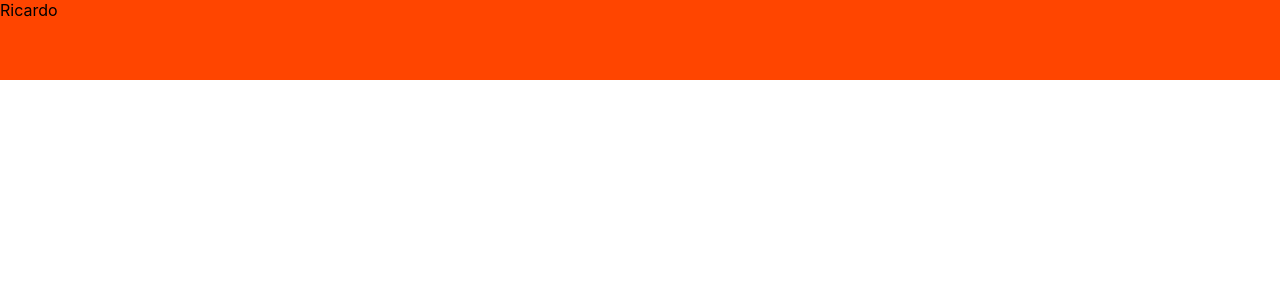
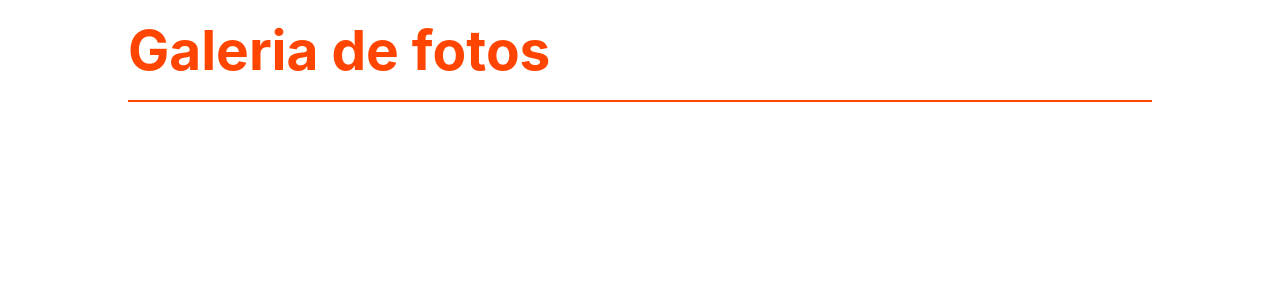
Before and after one commit to RicarGit/React-JSONPlaceholder-Albums-Project, a React (Create React App) app: page / in a window 1280 px wide. Shown: the top 300 px of the page. Built offline with nearby package versions, Linux system fonts and the light colour scheme.

Commit message:
Created Header components with their styles

```diff
--- a/src/components/Header/index.tsx
+++ b/src/components/Header/index.tsx
@@ -1,9 +1,11 @@
-import { Container } from "./styles"
+import * as S from "./styles"
 
 export const Header = () => {
   return (
-    <Container>
-      Ricardo
-    </Container>
+    <S.Container>
+      <S.Title>
+        Galeria de fotos
+      </S.Title>
+    </S.Container>
   )
 }
--- a/src/components/Header/styles.ts
+++ b/src/components/Header/styles.ts
@@ -1,6 +1,17 @@
 import styled from "styled-components/macro"
 
 export const Container = styled.header`
-  height: 80px;
-  background-color: orangered;
+  margin: 0 auto 30px auto;
+  height: 100px;
+  width: 80vw;
+  display: flex;
+  align-items: center;
+  border-bottom: 2px solid #ccc;
+  border-color: orangered;
+  color: orangered;
 `
+
+export const Title = styled.h1`
+  font-size: 55px;
+  font-weight: bold;
+`
```
